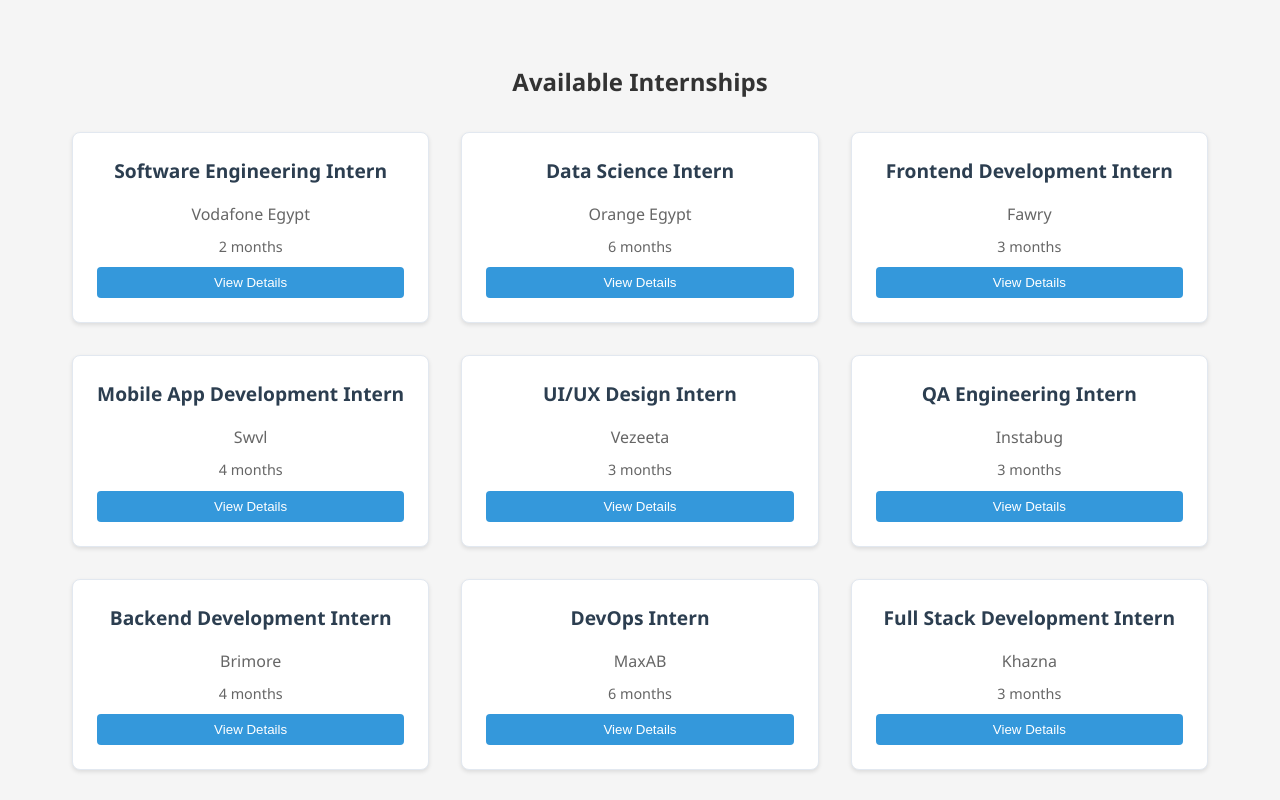
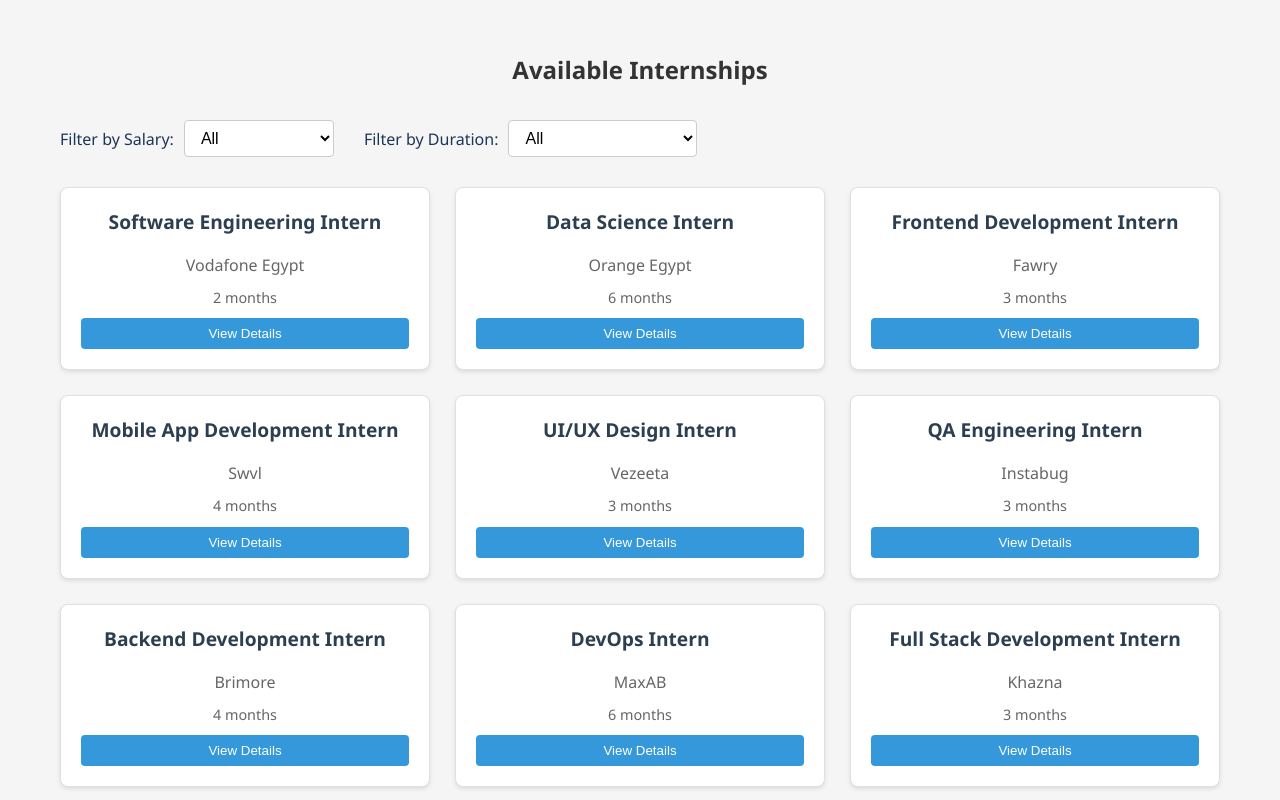
Before and after one commit to CSEN603-2025/Sprouts-of-Code, a React (Vite) app in the folder milestone2/: page /student/internships in a window 1280 px wide. Shown: the top 800 px of the page. Built offline with nearby package versions, Linux system fonts and the light colour scheme.

Commit message:
we added the paid unpaid and durations filters to the all internship file of the student interface waiting also for the industry to be added

```diff
--- a/milestone2/src/data/dummyData.js
+++ b/milestone2/src/data/dummyData.js
@@ -354,7 +354,7 @@
     {
       id: 8,
       name: "Ziad Walid",
-      email: "ziad.walid@student.guc.edu.eg",
+      email: "ziad.chahine@student.guc.edu.eg",
       university: "German University in Cairo",
       major: "Software Engineering",
       graduationYear: 2025,
--- a/milestone2/src/pages/student/AllInternships.css
+++ b/milestone2/src/pages/student/AllInternships.css
@@ -165,3 +165,71 @@
     opacity: 1;
   }
 }
+
+.all-internships {
+  padding: 20px;
+  max-width: 1200px;
+  margin: 0 auto;
+}
+
+.filters {
+  display: flex;
+  gap: 30px; /* Increased gap between filter groups */
+  margin-bottom: 30px; /* More space above the cards */
+  align-items: center;
+  flex-wrap: wrap; /* Allow wrapping on small screens */
+}
+
+.dropdown {
+  display: flex;
+  align-items: center;
+  gap: 10px; /* Space between label and dropdown */
+}
+
+.dropdown label {
+  font-weight: 500;
+  white-space: nowrap; /* Prevent label wrapping */
+}
+
+.dropdown select {
+  padding: 8px 12px;
+  border-radius: 4px;
+  border: 1px solid #ccc;
+  min-width: 150px; /* Ensure consistent width */
+}
+
+.internships-grid {
+  display: grid;
+  grid-template-columns: repeat(auto-fill, minmax(300px, 1fr));
+  gap: 25px; /* Increased gap between cards */
+  margin-top: 20px; /* Space below filters */
+}
+
+.internship-card {
+  border: 1px solid #e0e0e0;
+  border-radius: 8px;
+  padding: 20px;
+  transition: transform 0.2s, box-shadow 0.2s;
+}
+
+.internship-card:hover {
+  transform: translateY(-5px);
+  box-shadow: 0 5px 15px rgba(0, 0, 0, 0.1);
+}
+
+/* Responsive adjustments */
+@media (max-width: 768px) {
+  .filters {
+    flex-direction: column;
+    align-items: flex-start;
+    gap: 15px;
+  }
+
+  .dropdown {
+    width: 100%;
+  }
+
+  .dropdown select {
+    width: 100%;
+  }
+}
--- a/milestone2/src/pages/student/AllInternships.jsx
+++ b/milestone2/src/pages/student/AllInternships.jsx
@@ -7,7 +7,36 @@
   const [selectedInternship, setSelectedInternship] = useState(null);
   const [showModal, setShowModal] = useState(false);
   const [showSuccessMessage, setShowSuccessMessage] = useState(false);
+  const [salaryFilter, setSalaryFilter] = useState('All'); // Filter by paid/unpaid
+  const [durationFilter, setDurationFilter] = useState('All'); // Filter by duration
   const navigate = useNavigate();
+
+  // Assuming studentId and studentCompanyId are stored in localStorage or context
+  const studentId = 1; // Replace with actual student ID from auth context
+  const studentCompanyId = 1; // Replace with actual company ID from the student context or localStorage
+
+  // Filter internships based on the salary and duration filters
+const filteredInternships = dummyInternships.filter((internship) => {
+  // Salary filter
+  const matchesPaid =
+    salaryFilter === 'All' ||
+    (salaryFilter === 'Paid' && internship.salary) ||
+    (salaryFilter === 'Unpaid' && !internship.salary);
+
+  // Extract numeric duration from the string (e.g. "2 months" → 2)
+  const durationMatch = internship.duration.match(/^(\d+)/);
+  const durationMonths = durationMatch ? parseInt(durationMatch[1], 10) : 0;
+
+  // Duration filter
+  const matchesDuration =
+    durationFilter === 'All' ||
+    (durationFilter === '1 month' && durationMonths === 1) ||
+    (durationFilter === '2 months' && durationMonths === 2) ||
+    (durationFilter === '3 months' && durationMonths === 3) ||
+    (durationFilter === 'More than 3' && durationMonths > 3);
+
+  return matchesPaid && matchesDuration;
+});
 
   const handleViewDetails = (internship) => {
     setSelectedInternship(internship);
@@ -15,11 +44,7 @@
   };
 
   const handleApply = (internshipId) => {
-    // Get the current student ID from localStorage or context
-    const studentId = 1; // This should be replaced with actual student ID from auth context
-
     const success = applyForInternship(studentId, internshipId);
-
     if (success) {
       setShowSuccessMessage(true);
       setTimeout(() => {
@@ -33,8 +58,40 @@
     <div className="all-internships">
       <h1>Available Internships</h1>
 
+      {/* Dropdown for Paid/Unpaid Filter */}
+     <div className="filters">
+  <div className="dropdown">
+    <label htmlFor="salaryFilter">Filter by Salary:</label>
+    <select
+      id="salaryFilter"
+      value={salaryFilter}
+      onChange={(e) => setSalaryFilter(e.target.value)}
+    >
+      <option value="All">All</option>
+      <option value="Paid">Paid</option>
+      <option value="Unpaid">Unpaid</option>
+    </select>
+  </div>
+
+  <div className="dropdown">
+    <label htmlFor="durationFilter">Filter by Duration:</label>
+    <select
+      id="durationFilter"
+      value={durationFilter}
+      onChange={(e) => setDurationFilter(e.target.value)}
+    >
+      <option value="All">All</option>
+      <option value="1 month">1 Month</option>
+      <option value="2 months">2 Months</option>
+      <option value="3 months">3 Months</option>
+      <option value="More than 3">More than 3 Months</option>
+    </select>
+  </div>
+</div>
+
       <div className="internships-grid">
-        {dummyInternships.map((internship) => {
+        {filteredInternships.length > 0 ? (
+          filteredInternships.map((internship) => {
             const company = dummyCompanies.find(c => c.id === internship.companyId);
             return (
               <div key={internship.id} className="internship-card">
@@ -49,7 +106,10 @@
                 </button>
               </div>
             );
-        })}
+          })
+        ) : (
+          <p>No internships found matching your filters.</p>
+        )}
       </div>
 
       {showModal && selectedInternship && (
```
Lines whose indentation alone changed are shown as unchanged.
